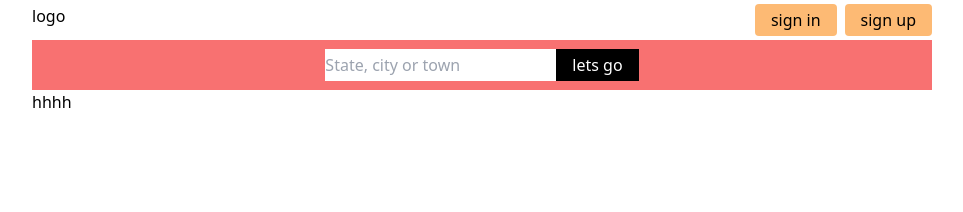
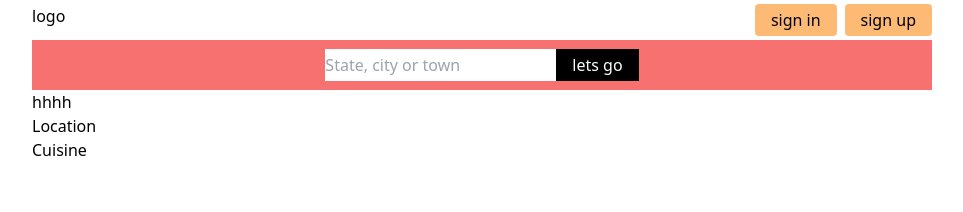
Before and after one commit to ftmhabt/find-a-table, a Next.js app: page /search in a window 1280 px wide. Shown: the top 212 px of the page, without its empty margins (158-1121 px from the left). Built offline with nearby package versions, Linux system fonts and the light colour scheme.

Commit message:
Add side bar to search page (no data)

```diff
--- a/app/search/page.tsx
+++ b/app/search/page.tsx
@@ -1,6 +1,7 @@
 import Hero from "../ui/general/hero";
 import Search from "../ui/general/search";
 import Results from "../ui/search/results";
+import Sidebar from "../ui/search/sidebar";
 
 export default function SearchPage({
   searchParams,
@@ -15,7 +16,11 @@ export default function SearchPage({
       <Hero heightClass="h-[50px]">
         <Search />
       </Hero>
+      <div>
       <Results city={city} />
+      <Sidebar/>
+      </div>
+
     </div>
   );
 }
--- /dev/null
+++ b/app/ui/search/sidebar.tsx
@@ -0,0 +1,16 @@
+import React from 'react'
+
+export default function Sidebar() {
+  return (
+    <div>
+        <h1>Location</h1>
+        <ul>
+            <li></li>
+        </ul>
+        <h1>Cuisine</h1>
+        <ul>
+            <li></li>
+        </ul>
+    </div>
+  )
+}
```
